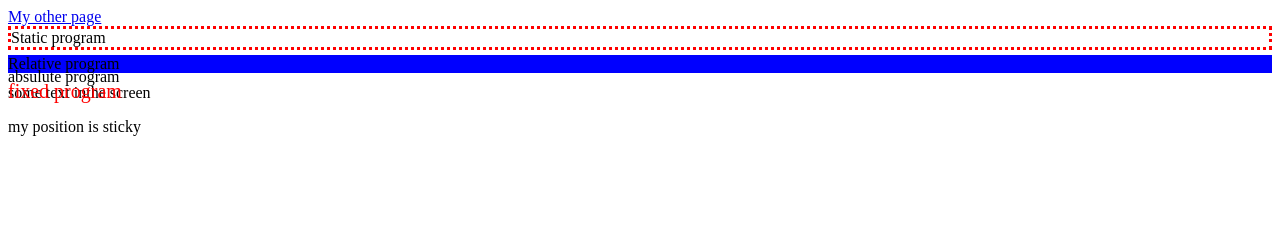
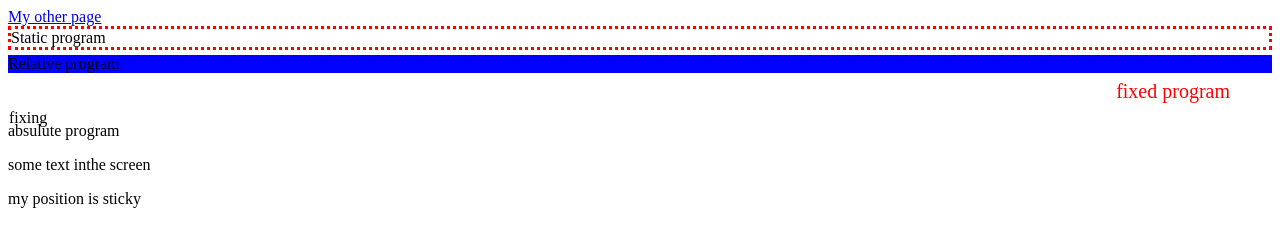
Before and after one commit to ManikandanKumarkp/static-relative-fixed, a plain HTML site: page index.html in a window 1280 px wide. Drawn offline with Linux system fonts and the light colour scheme.

Commit message:
2 files modified

```diff
--- a/index.html
+++ b/index.html
@@ -15,19 +15,25 @@
       Relative program
     </div>
   </section>
+  <br>
   <section>
   <div class="p-fixed">
   fixed program
   </div>
 </section>
+<br>
   <section>
+  <div class="p-p-relative">fixing
+  </div>
   <div class="p-absulute">
   absulute program
   </div>
 </section>
+<br>
+<section>
 <div>
 <p>some text inthe screen</p>
 <div class="p-sticky"> my position is sticky</div>
-</div>
+</div></section>
   </body>
 </html>
--- a/styles.css
+++ b/styles.css
@@ -18,12 +18,22 @@ border:3px dotted red
   position: fixed;
   top: 80px;
   bottom:7px;
-  right:px;
-  left: opx;
+  right:50px;
+  left:px;
   color:red;
   font-size:20px;
 }
+.p-p-relative{
+  position: relative;
+  top: 5px;
+  bottom:25px;
+  left:1px;
+  right:0px;
+}
 .p-absulute{
   position:absolute;
+}
+p.sticky{
+  position:sticky;
 
 }
```
